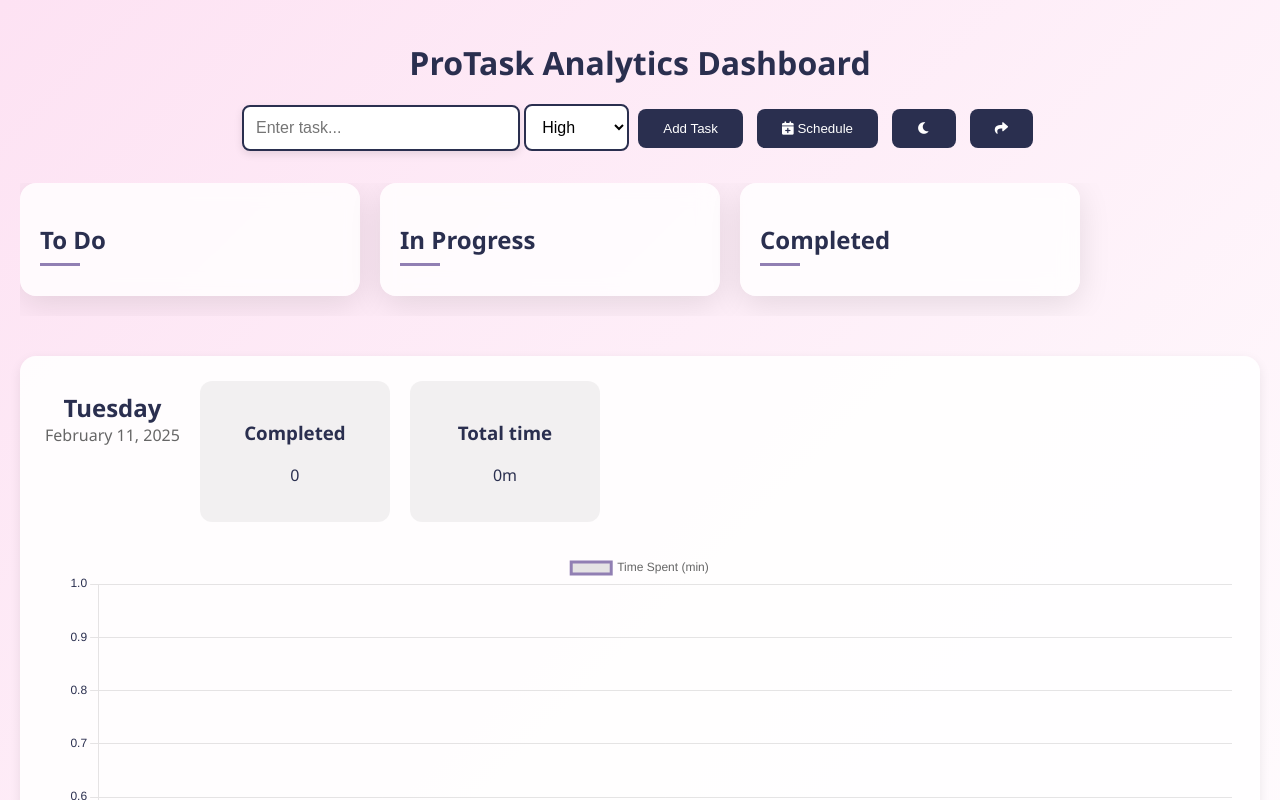
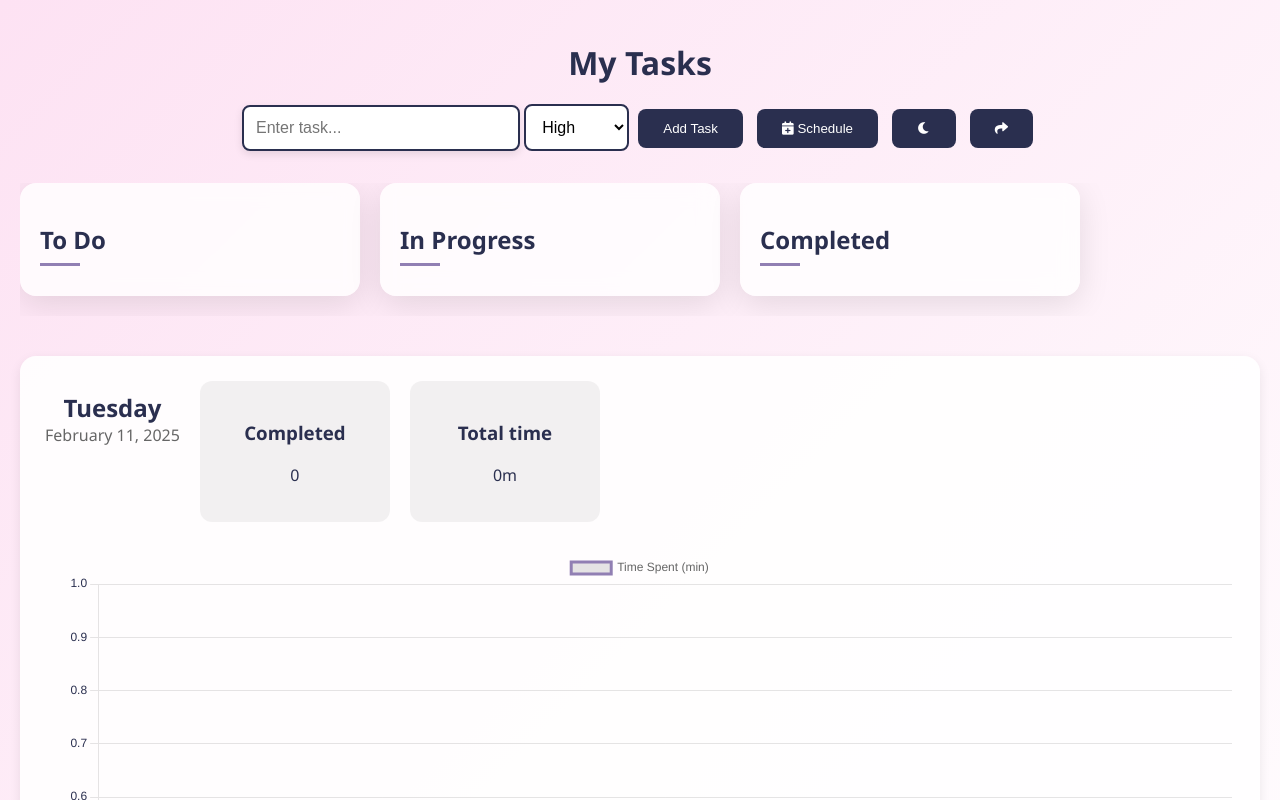
Before and after one commit to y2nikhil/y2nikhil, a plain HTML site: page index.html in a window 1280 px wide. Shown: the top 800 px of the page. Drawn offline with nearby package versions, Linux system fonts and the light colour scheme.

Commit message:
Update index.html

```diff
--- a/index.html
+++ b/index.html
@@ -11,7 +11,7 @@
     <link rel="stylesheet" href="styles.css">
 </head>
 <body>
-    <h1>ProTask Analytics Dashboard</h1>
+    <h1>My Tasks</h1>
     <div style="text-align: center; margin-bottom: 30px;">
         <input type="text" id="task-input" placeholder="Enter task...">
         <select id="priority-input">
```
